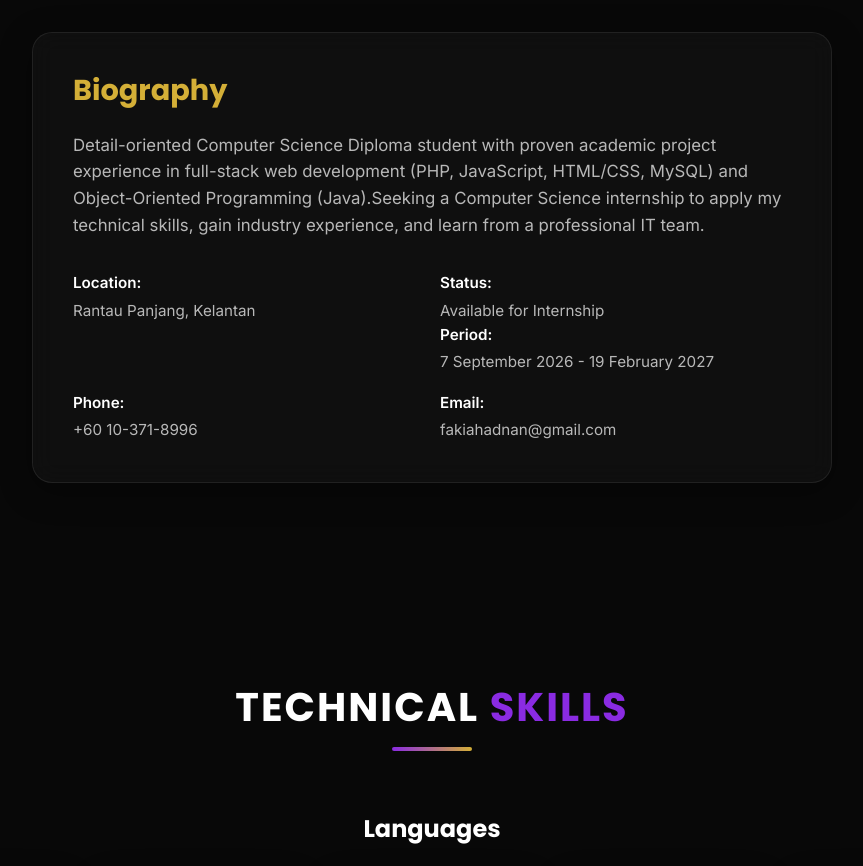
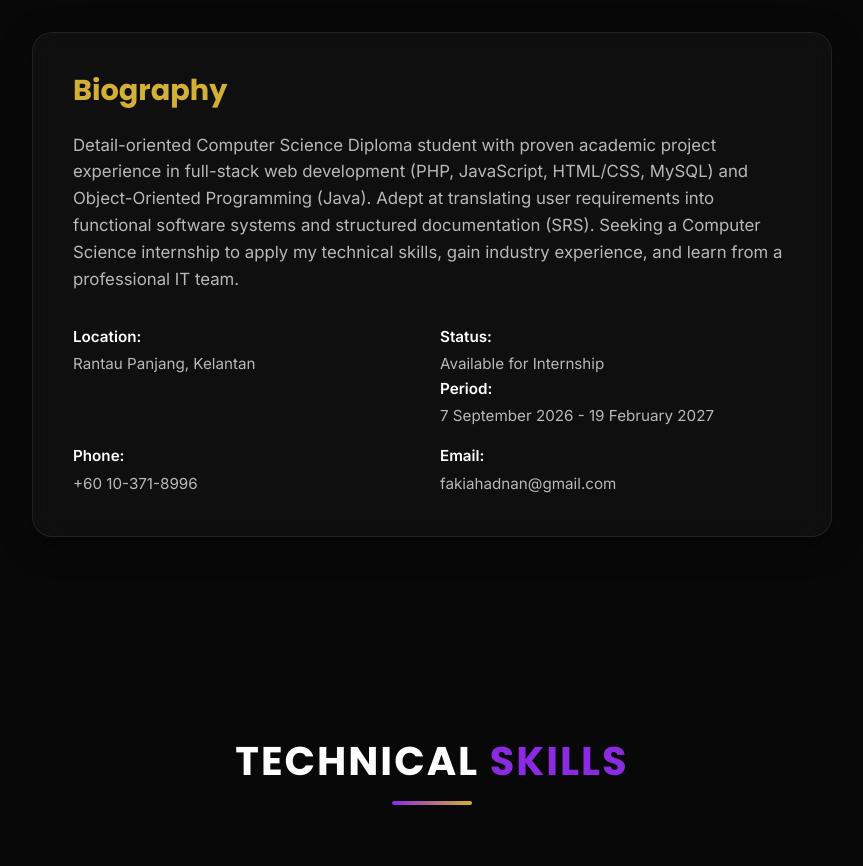
Before and after one commit to fakiah03/fakiah03.github.io, a plain HTML site: page index.html in a window 1280 px wide. Shown: the part 1000-1866 px from the top of the page, without its empty margins (208-1071 px from the left). Drawn offline with nearby package versions, Linux system fonts and the light colour scheme.

Commit message:
edit resume

```diff
--- a/index.html
+++ b/index.html
@@ -137,7 +137,7 @@
                     <div class="about-card glass-card" data-aos="fade-up" data-aos-delay="100">
                         <div class="about-text">
                             <h3>Biography</h3>
-                            <p>Detail-oriented Computer Science Diploma student with proven academic project experience in full-stack web development (PHP, JavaScript, HTML/CSS, MySQL) and Object-Oriented Programming (Java).Seeking a Computer Science internship to apply my technical skills, gain industry experience, and learn from a professional IT team.</p>
+                            <p>Detail-oriented Computer Science Diploma student with proven academic project experience in full-stack web development (PHP, JavaScript, HTML/CSS, MySQL) and Object-Oriented Programming (Java). Adept at translating user requirements into functional software systems and structured documentation (SRS). Seeking a Computer Science internship to apply my technical skills, gain industry experience, and learn from a professional IT team.</p>
                             <ul class="about-list">
                                 <li><strong>Location:</strong> Rantau Panjang, Kelantan</li>
                                 <li><strong>Status:</strong> Available for Internship <br> <strong>Period:</strong> 7 September 2026 - 19 February 2027</li>
```
Also changed, not shown: 1 other file.
